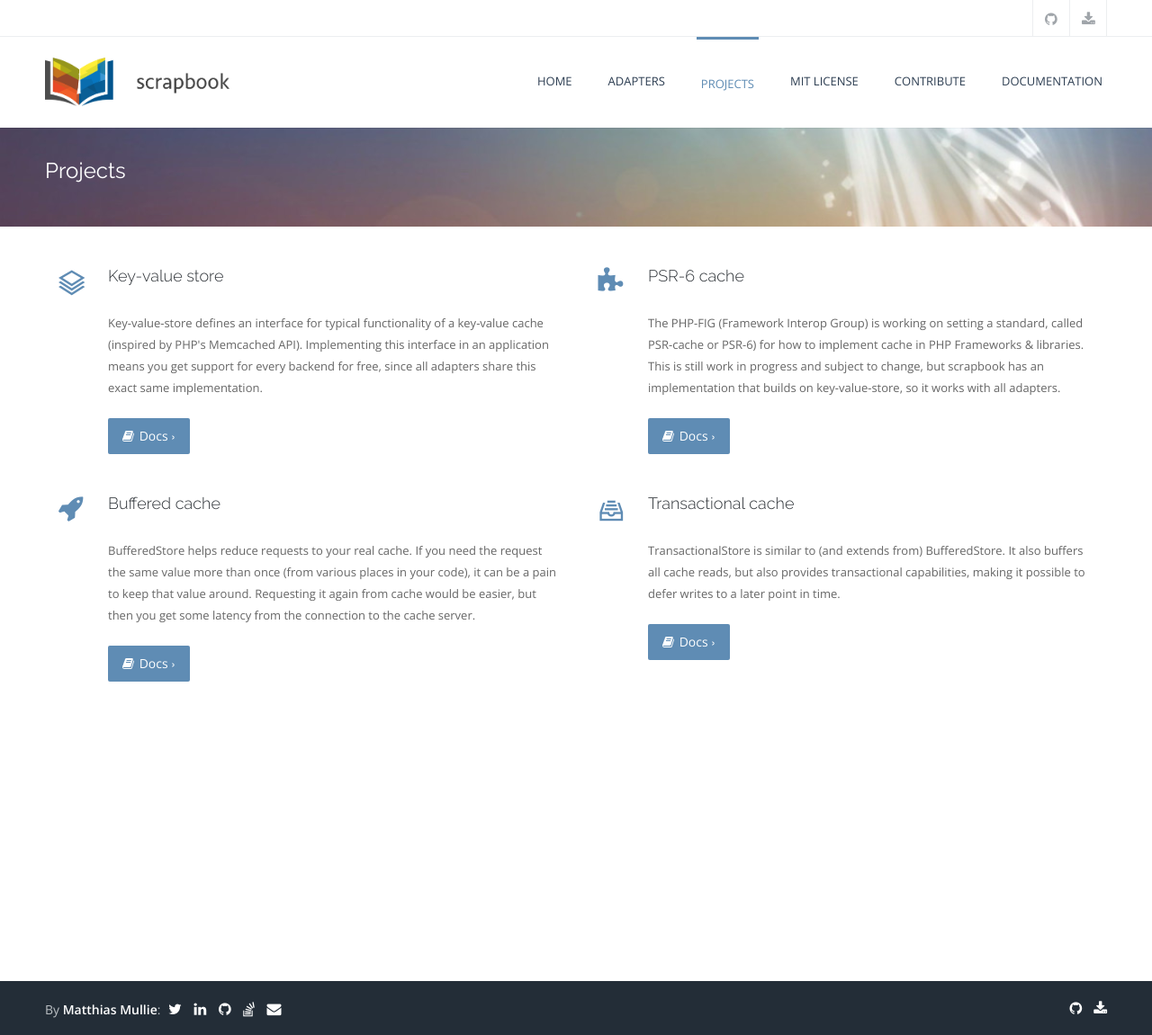
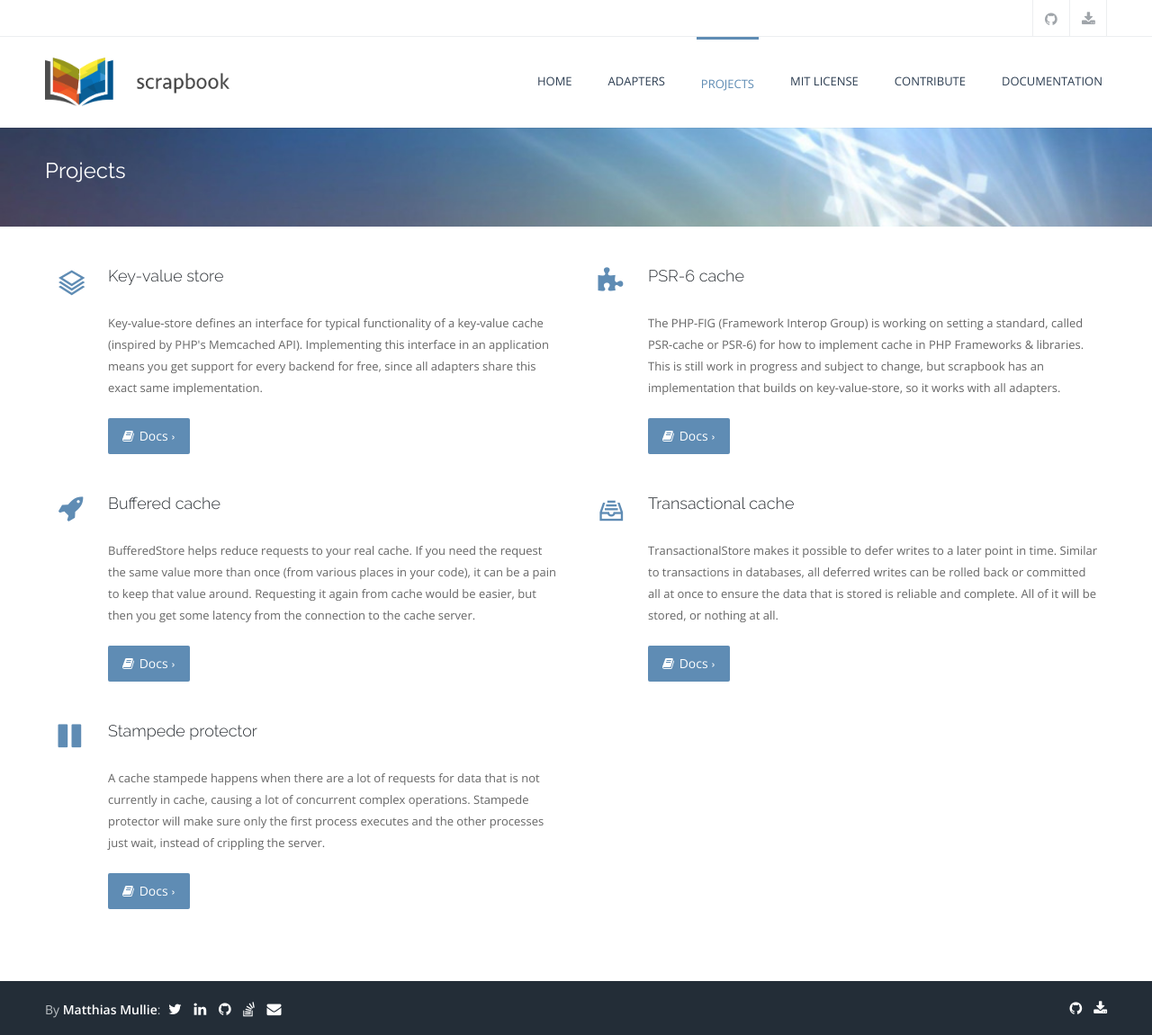
Before and after one commit to matthiasmullie/scrapbook, a Jekyll site: the page built from projects.html, in a window 1280 px wide and 1151 px high. Shown: the whole window at 90% size. Built offline with Jekyll 4.4.1, drawn with Linux system fonts in a browser that asks for light colours; Markdown is read by kramdown in place of the engine named in the settings.

Commit message:
Add stampede protector

````diff
--- a/_includes/build.html
+++ b/_includes/build.html
@@ -95,6 +95,11 @@
 
 				<input type="checkbox" name="extra" value="transactional" id="extra_transactional" />
 				<label for="extra_transactional">Transactional</label>
+
+				<br>
+
+				<input type="checkbox" name="extra" value="stampede" id="extra_stampede" />
+				<label for="extra_stampede">Stampede protector</label>
 			</form>
 		</div>
 
--- a/index.html
+++ b/index.html
@@ -21,7 +21,7 @@ weight: 0
 		</p>
 		<p>
 			Having 1 shared interface to connect with all those backends means additional tools can be built on top of them & they'll work for all key-value stores.
-			Like making them them <a href="{{ site.baseurl }}projects/psr-cache.html">PSR-6 compatible</a>. Or implementing a <a href="{{ site.baseurl }}projects/buffered-cache.html">buffered</a> or <a href="{{ site.baseurl }}projects/transactional-cache.html">transactional</a> cache.
+			Like making them them <a href="{{ site.baseurl }}projects/psr-cache.html">PSR-6 compatible</a>. Or implementing a <a href="{{ site.baseurl }}projects/buffered-cache.html">buffered</a> or <a href="{{ site.baseurl }}projects/transactional-cache.html">transactional</a> cache. Or <a href="{{ site.baseurl }}projects/stampede-protector.html">stampede protection</a>.
 		</p>
 	</div>
 
--- /dev/null
+++ b/projects/stampede-protector.md
@@ -0,0 +1,46 @@
+---
+layout: project
+title: Stampede protector
+description: A cache stampede happens when there are a lot of requests for data that is not currently in cache, causing a lot of concurrent complex operations. Stampede protector will make sure only the first process executes and the other processes just wait, instead of crippling the server.
+weight: 4
+icon: fa fa-pause
+class: MatthiasMullie\Scrapbook\Scale\StampedeProtector
+---
+
+```php
+// boilerplate code example with Memcached, but any
+// MatthiasMullie\Scrapbook\KeyValueStore adapter will work
+$client = new \Memcached();
+$client->addServer('localhost', 11211);
+$cache = new \MatthiasMullie\Scrapbook\Adapters\Memcached($client);
+
+// create stampede protector layer over our real cache
+$buffered = new \MatthiasMullie\Scrapbook\Scale\StampedeProtector($cache);
+
+// get a value
+// if it's stampede-protected, it'll just take a little longer to return,
+// otherwise there won't be any difference
+$buffered->get('key'); // returns 'value'
+```
+
+
+A cache stampede happens when there are a lot of requests for data that is not
+currently in cache. Examples could be:
+
+* cache expires for something that is often under very heavy load
+* sudden unexpected high load on something that is likely to not be in cache
+
+In those cases, this huge amount of requests for data that is not at that time
+in cache, causes that expensive operation to be executed a lot of times, all at
+once.
+
+StampedeProtector is designed counteract that. If a value can't be found in
+cache, something will be stored to another key to indicate it was requested but
+didn't exist. Every follow-up request for a short period of time will find that
+indication and know another process is already generating that result, so those
+will just wait until it becomes available, instead of crippling the servers.
+
+BufferedStore just wraps around any KeyValueStore and is itself a KeyValueStore.
+Just use it like you would call any cache, but enjoy the stampede protection!
+Just make sure to always store data to the caches you read from when they turn
+up empty.
--- a/projects/transactional-cache.md
+++ b/projects/transactional-cache.md
@@ -1,7 +1,7 @@
 ---
 layout: project
 title: Transactional cache
-description: TransactionalStore is similar to (and extends from) BufferedStore. It also buffers all cache reads, but also provides transactional capabilities, making it possible to defer writes to a later point in time.
+description: TransactionalStore makes it possible to defer writes to a later point in time. Similar to transactions in databases, all deferred writes can be rolled back or committed all at once to ensure the data that is stored is reliable and complete. All of it will be stored, or nothing at all.
 weight: 3
 icon: ss-index
 class: MatthiasMullie\Scrapbook\Buffered\TransactionalStore
--- a/public/assets/css/scrapbook.css
+++ b/public/assets/css/scrapbook.css
@@ -35,7 +35,8 @@
  * Show label text immediately after radios/checkboxes.
  */
 #features label {
-	display: inline;
+	display: inline-block;
+	margin: 0 -30px 0 0;
 }
 
 #features textarea#build_composer,
@@ -56,7 +57,7 @@
  */
 .featured-desc-2 {
 	margin-top: 0;
-	margin-botton: 20px;
+	margin-bottom: 20px;
 }
 
 .featured-desc-2 li {
--- a/public/assets/js/custom.js
+++ b/public/assets/js/custom.js
@@ -158,7 +158,7 @@
 				"$client = new \\Memcached();\n" +
 				"$client->addServer('localhost', 11211);\n" +
 				"// create Scrapbook cache object\n" +
-				"$cache = new \\MatthiasMullie\\Scrapbook\\Adapters\\Memcached($client);\n",
+				"$cache = new \\MatthiasMullie\\Scrapbook\\Adapters\\Memcached($client);\n"
 		},
 
 		redis: {
@@ -166,7 +166,7 @@
 				"$client = new \\Redis();\n" +
 				"$client->connect('127.0.0.1');\n" +
 				"// create Scrapbook cache object\n" +
-				"$cache = new \\MatthiasMullie\\Scrapbook\\Adapters\\Redis($client);\n",
+				"$cache = new \\MatthiasMullie\\Scrapbook\\Adapters\\Redis($client);\n"
 		},
 
 		couchbase: {
@@ -174,19 +174,19 @@
 				"$cluster = new \\CouchbaseCluster('couchbase://localhost');\n" +
 				"$bucket = $cluster->openBucket('default');\n" +
 				"// create Scrapbook cache object\n" +
-				"$cache = new \\MatthiasMullie\\Scrapbook\\Adapters\\Couchbase($bucket);\n",
+				"$cache = new \\MatthiasMullie\\Scrapbook\\Adapters\\Couchbase($bucket);\n"
 		},
 
 		apc: {
 			src: "// create Scrapbook cache object\n" +
-				"$cache = new \\MatthiasMullie\\Scrapbook\\Adapters\\Apc();\n",
+				"$cache = new \\MatthiasMullie\\Scrapbook\\Adapters\\Apc();\n"
 		},
 
 		mysql: {
 			src: "// create \\PDO object pointing to your MySQL server\n" +
 				"$client = new \\PDO('mysql:dbname=cache;host=127.0.0.1', 'root', '');\n" +
 				"// create Scrapbook cache object\n" +
-				"$cache = new \\MatthiasMullie\\Scrapbook\\Adapters\\MySQL($client);\n",
+				"$cache = new \\MatthiasMullie\\Scrapbook\\Adapters\\MySQL($client);\n"
 		},
 
 
@@ -194,14 +194,14 @@
 			src: "// create \\PDO object pointing to your SQLite database\n" +
 				"$client = new \\PDO('sqlite:cache.db');\n" +
 				"// create Scrapbook cache object\n" +
-				"$cache = new \\MatthiasMullie\\Scrapbook\\Adapters\\SQLite($client);\n",
+				"$cache = new \\MatthiasMullie\\Scrapbook\\Adapters\\SQLite($client);\n"
 		},
 
 		pgsql: {
 			src: "// create \\PDO object pointing to your PostgreSQL database\n" +
 				"$client = new \\PDO('pgsql:user=postgres dbname=cache password=');\n" +
 				"// create Scrapbook cache object\n" +
-				"$cache = new \\MatthiasMullie\\Scrapbook\\Adapters\\PostgreSQL($client);\n",
+				"$cache = new \\MatthiasMullie\\Scrapbook\\Adapters\\PostgreSQL($client);\n"
 		},
 
 		flysystem: {
@@ -209,12 +209,12 @@
 				"$adapter = new \\League\\Flysystem\\Adapter\\Local('/path/to/cache', LOCK_EX);\n" +
 				"$filesystem = new \\League\\Flysystem\\Filesystem($adapter);\n" +
 				"// create Scrapbook cache object\n" +
-				"$cache = new \\MatthiasMullie\\Scrapbook\\Adapters\\Flysystem($filesystem);\n",
+				"$cache = new \\MatthiasMullie\\Scrapbook\\Adapters\\Flysystem($filesystem);\n"
 		},
 
 		memory: {
 			src: "// create Scrapbook cache object\n" +
-				"$cache = new \\MatthiasMullie\\Scrapbook\\Adapters\\MemoryStore();\n",
+				"$cache = new \\MatthiasMullie\\Scrapbook\\Adapters\\MemoryStore();\n"
 		}
 	},
 
@@ -224,7 +224,7 @@
 				"$cache->set('key', 'value'); // returns true\n" +
 				"\n" +
 				"// get a value\n" +
-				"$cache->get('key'); // returns 'value'\n",
+				"$cache->get('key'); // returns 'value'\n"
 		},
 
 		psr6: {
@@ -239,7 +239,7 @@
 				"\n" +
 				"// ... or change the value & store it to cache\n" +
 				"$item->set('updated-value');\n" +
-				"$pool->save($item);\n",
+				"$pool->save($item);\n"
 		}
 	},
 
@@ -247,7 +247,7 @@
 		buffered: {
 			'src-begin': "// create buffered cache layer over our real cache\n" +
 						"$cache = new \\MatthiasMullie\\Scrapbook\\Buffered\\BufferedStore($cache);\n",
-			'src-end': "",
+			'src-end': ""
 		},
 
 		transactional: {
@@ -257,7 +257,13 @@
 						"// begin a transaction\n" +
 						"$cache->begin();\n",
 			'src-end': "// now commit all write operations\n" +
-						"$cache->commit();\n",
+						"$cache->commit();\n"
+		},
+
+		stampede: {
+			'src-begin': "// create stampede protector layer over our real cache\n" +
+						"$cache = new \\MatthiasMullie\\Scrapbook\\Scale\\StampedeProtector($cache);\n",
+			'src-end': ""
 		}
 	},
 
````
